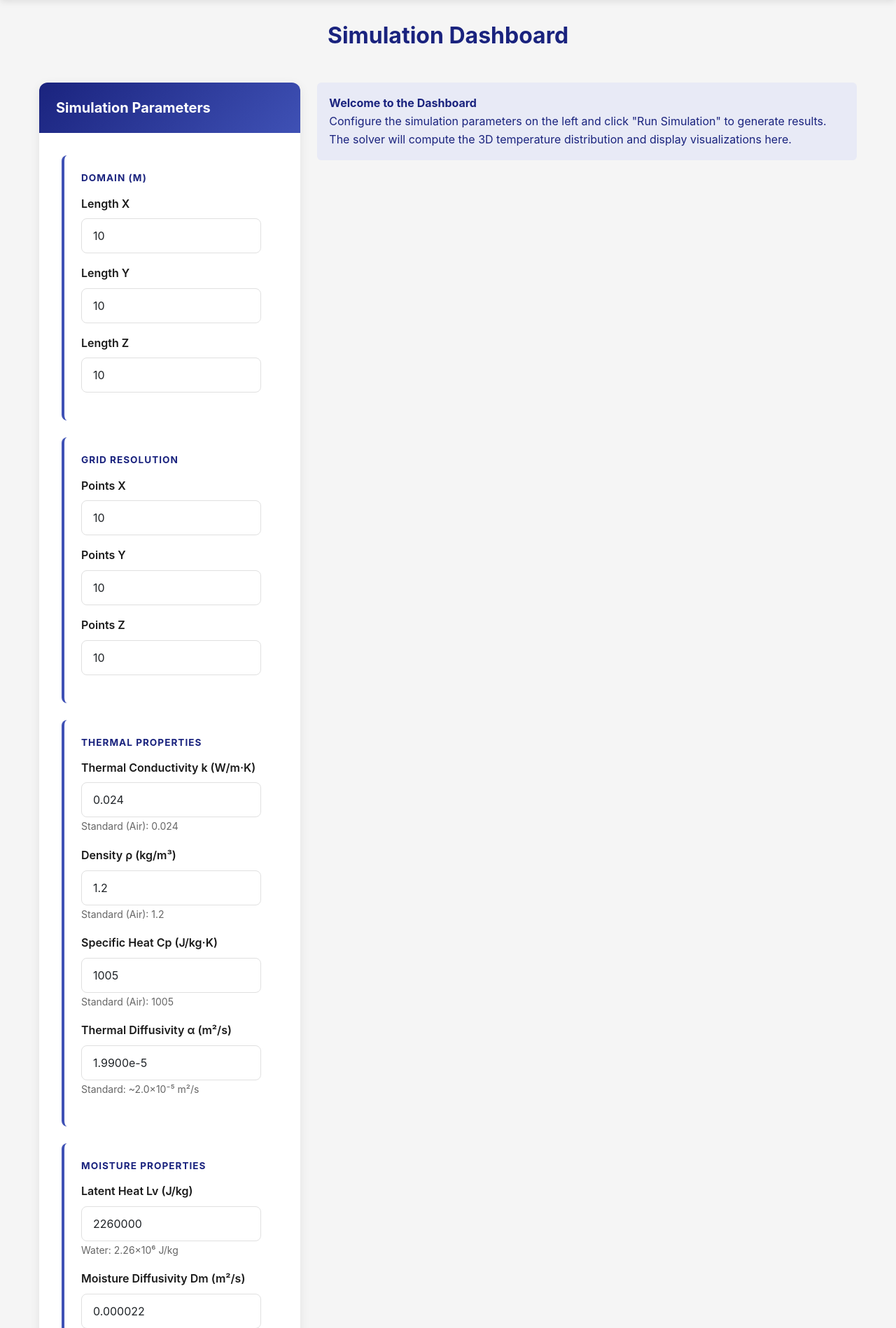
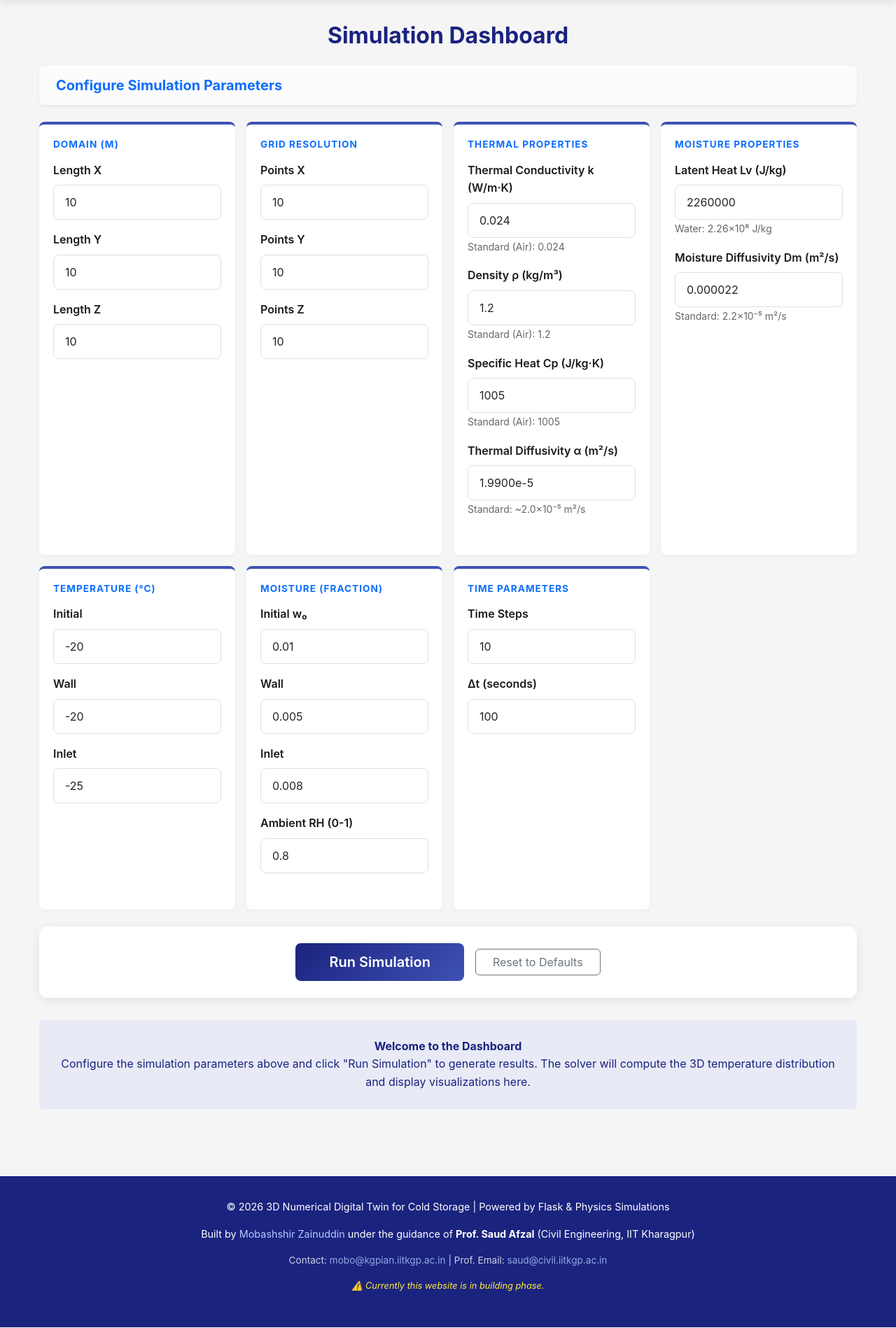
Before and after one commit to mobashshir-ubn-zainuddin/ColdStorageTwin, a Flask app: page /dashboard in a window 1280 px wide. Shown: the part 115-2013 px from the top of the page at 70% size. Run offline with Flask 3, Linux system fonts and the light colour scheme.

Commit message:
Dashboard UI updated

```diff
--- a/templates/dashboard.html
+++ b/templates/dashboard.html
@@ -75,19 +87,37 @@
 
     .param-group {
         background: white;
-        padding: 1.5rem;
+        padding: 1.25rem;
         border-radius: 8px;
-        margin-bottom: 1.5rem;
-        border-left: 4px solid var(--accent-blue);
+        margin-bottom: 1rem;
+        border-top: 4px solid var(--accent-blue);
+        height: 100%;
+        box-shadow: 0 2px 6px rgba(0, 0, 0, 0.04);
     }
 
-    .param-group h6 {
-        color: var(--primary-blue);
-        font-weight: 700;
-        margin-bottom: 1rem;
-        text-transform: uppercase;
-        font-size: 0.85rem;
-        letter-spacing: 1px;
+    .param-grid {
+        display: grid;
+        grid-template-columns: repeat(auto-fill, minmax(280px, 1fr));
+        gap: 1rem;
+        margin-bottom: 1.5rem;
+    }
+
+    .simulation-controls {
+        background: white;
+        padding: 1.5rem;
+        border-radius: 12px;
+        box-shadow: 0 4px 15px rgba(0, 0, 0, 0.08);
+        margin-bottom: 2rem;
+        display: flex;
+        justify-content: center;
+        gap: 1rem;
+        align-items: center;
+    }
+
+    .results-container {
+        display: flex;
+        flex-direction: column;
+        gap: 2rem;
     }
 
     .viz-tabs {
@@ -180,20 +210,19 @@
 {% endblock %}
 
 {% block content %}
-<h1 class="section-title mb-5">Simulation Dashboard</h1>
+<h1 class="section-title mb-4">Simulation Dashboard</h1>
 
-<div class="row">
-    <!-- Input Section -->
-    <div class="col-lg-4">
-        <div class="card">
-            <div class="card-header">
-                <h5 class="card-title">Simulation Parameters</h5>
+<div class="alert alert-light border-0 shadow-sm mb-4">
+    <h5 class="mb-0 text-primary fw-bold">
+        <i class="bi bi-sliders me-2"></i> Configure Simulation Parameters
+    </h5>
 </div>
-            <div class="card-body">
+
 <form id="simulationForm">
+    <div class="param-grid">
         <!-- Domain Parameters -->
         <div class="param-group">
-                        <h6>Domain (m)</h6>
+            <h6 class="mb-3 text-primary fw-bold text-uppercase" style="font-size: 0.85rem; letter-spacing: 1px;">Domain (m)</h6>
             <div class="mb-3">
                 <label class="form-label">Length X</label>
                 <input type="number" class="form-control" name="Lx" value="10.0" step="0.1" min="1">
@@ -210,7 +239,7 @@
 
         <!-- Grid Parameters -->
         <div class="param-group">
-                        <h6>Grid Resolution</h6>
+            <h6 class="mb-3 text-primary fw-bold text-uppercase" style="font-size: 0.85rem; letter-spacing: 1px;">Grid Resolution</h6>
             <div class="mb-3">
                 <label class="form-label">Points X</label>
                 <input type="number" class="form-control" name="nx" value="10" min="3" max="50">
@@ -227,7 +256,7 @@
 
         <!-- Material Properties -->
         <div class="param-group">
-                        <h6>Thermal Properties</h6>
+            <h6 class="mb-3 text-primary fw-bold text-uppercase" style="font-size: 0.85rem; letter-spacing: 1px;">Thermal Properties</h6>
             <div class="mb-3">
                 <label class="form-label">Thermal Conductivity k (W/m·K)</label>
                 <input type="number" class="form-control" name="k" value="0.024" step="0.001" min="0.001">
@@ -252,7 +281,7 @@
 
         <!-- Moisture Properties -->
         <div class="param-group">
-                        <h6>Moisture Properties</h6>
+            <h6 class="mb-3 text-primary fw-bold text-uppercase" style="font-size: 0.85rem; letter-spacing: 1px;">Moisture Properties</h6>
             <div class="mb-3">
                 <label class="form-label">Latent Heat Lv (J/kg)</label>
                 <input type="number" class="form-control" name="Lv" value="2.26e6" step="1e4" min="1e5">
@@ -267,7 +296,7 @@
 
         <!-- Temperature Conditions -->
         <div class="param-group">
-                        <h6>Temperature (°C)</h6>
+            <h6 class="mb-3 text-primary fw-bold text-uppercase" style="font-size: 0.85rem; letter-spacing: 1px;">Temperature (°C)</h6>
             <div class="mb-3">
                 <label class="form-label">Initial</label>
                 <input type="number" class="form-control" name="T_initial" value="-20.0" step="0.1">
@@ -284,7 +313,7 @@
 
         <!-- Moisture Conditions -->
         <div class="param-group">
-                        <h6>Moisture (Fraction)</h6>
+            <h6 class="mb-3 text-primary fw-bold text-uppercase" style="font-size: 0.85rem; letter-spacing: 1px;">Moisture (Fraction)</h6>
             <div class="mb-3">
                 <label class="form-label">Initial w₀</label>
                 <input type="number" class="form-control" name="W_initial" value="0.01" step="0.001" min="0" max="0.1">
@@ -305,7 +334,7 @@
 
         <!-- Time Parameters -->
         <div class="param-group">
-                        <h6>Time Parameters</h6>
+            <h6 class="mb-3 text-primary fw-bold text-uppercase" style="font-size: 0.85rem; letter-spacing: 1px;">Time Parameters</h6>
             <div class="mb-3">
                 <label class="form-label">Time Steps</label>
                 <input type="number" class="form-control" name="time_steps" value="10" min="1" max="100">
@@ -315,52 +344,49 @@
                 <input type="number" class="form-control" name="dt" value="100.0" step="10" min="10">
             </div>
         </div>
+    </div>
 
-                    <!-- Buttons -->
-                    <div class="d-grid gap-2 mt-4">
-                        <button type="submit" class="btn btn-primary btn-lg" id="runBtn">
+    <!-- Simulation Controls -->
+    <div class="simulation-controls">
+        <button type="submit" class="btn btn-primary btn-lg px-5" id="runBtn">
             <span id="runBtnText">Run Simulation</span>
             <span id="runBtnSpinner" style="display: none;" class="loading ms-2"></span>
         </button>
-                        <button type="reset" class="btn btn-secondary">Reset to Defaults</button>
+        <button type="reset" class="btn btn-outline-secondary px-4">Reset to Defaults</button>
     </div>
 </form>
-            </div>
-        </div>
-    </div>
 
 <!-- Results Section -->
-    <div class="col-lg-8">
-        <div id="resultsContainer" style="display: none;">
+<div id="resultsContainer" class="results-container" style="display: none;">
     <!-- Stability Indicator -->
     <div id="stabilityContainer"></div>
 
     <!-- Statistics -->
-            <div class="card mb-4">
+    <div class="card">
         <div class="card-header">
             <h5 class="card-title">Temperature Statistics</h5>
         </div>
         <div class="card-body">
-                    <div class="row">
-                        <div class="col-md-6">
+            <div class="row g-3">
+                <div class="col-md-3">
                     <div class="stat-card">
                         <div class="stat-value" id="minTemp">-</div>
                         <div class="stat-label">Minimum Temperature</div>
                     </div>
                 </div>
-                        <div class="col-md-6">
+                <div class="col-md-3">
                     <div class="stat-card">
                         <div class="stat-value" id="maxTemp">-</div>
                         <div class="stat-label">Maximum Temperature</div>
                     </div>
                 </div>
-                        <div class="col-md-6">
+                <div class="col-md-3">
                     <div class="stat-card">
                         <div class="stat-value" id="meanTemp">-</div>
                         <div class="stat-label">Mean Temperature</div>
                     </div>
                 </div>
-                        <div class="col-md-6">
+                <div class="col-md-3">
                     <div class="stat-card">
                         <div class="stat-value" id="stdTemp">-</div>
                         <div class="stat-label">Standard Deviation</div>
@@ -371,12 +397,12 @@
     </div>
 
     <!-- Moisture Statistics -->
-            <div class="card mb-4">
+    <div class="card">
         <div class="card-header">
             <h5 class="card-title">Moisture Statistics</h5>
         </div>
         <div class="card-body">
-                    <div class="row">
+            <div class="row g-3">
                 <div class="col-md-4">
                     <div class="stat-card">
                         <div class="stat-value" id="minMoisture">-</div>
@@ -412,7 +438,7 @@
     </div>
 
     <!-- Heatmap -->
-            <div class="card mb-4">
+    <div class="card">
         <div class="card-header">
             <h5 class="card-title">Temperature Distribution (Middle Plane)</h5>
         </div>
@@ -425,20 +451,18 @@
 </div>
 
 <!-- Initial Message -->
-        <div id="initialMessage" class="alert alert-info-custom">
+<div id="initialMessage" class="alert alert-info-custom text-center py-4 mt-4">
     <p style="margin: 0;">
         <strong>Welcome to the Dashboard</strong><br>
-                Configure the simulation parameters on the left and click "Run Simulation" to generate results.
+        Configure the simulation parameters above and click "Run Simulation" to generate results.
         The solver will compute the 3D temperature distribution and display visualizations here.
     </p>
 </div>
 
 <!-- Error Message -->
-        <div id="errorContainer" style="display: none;">
+<div id="errorContainer" style="display: none;" class="mt-4">
     <div class="alert alert-danger alert-custom" role="alert">
         <strong>Error:</strong> <span id="errorMsg"></span>
-            </div>
-        </div>
     </div>
 </div>
 {% endblock %}
```
Also changed, not shown: other parts of templates/dashboard.html (+20 -8 lines). Lines whose indentation alone changed are shown as unchanged.
